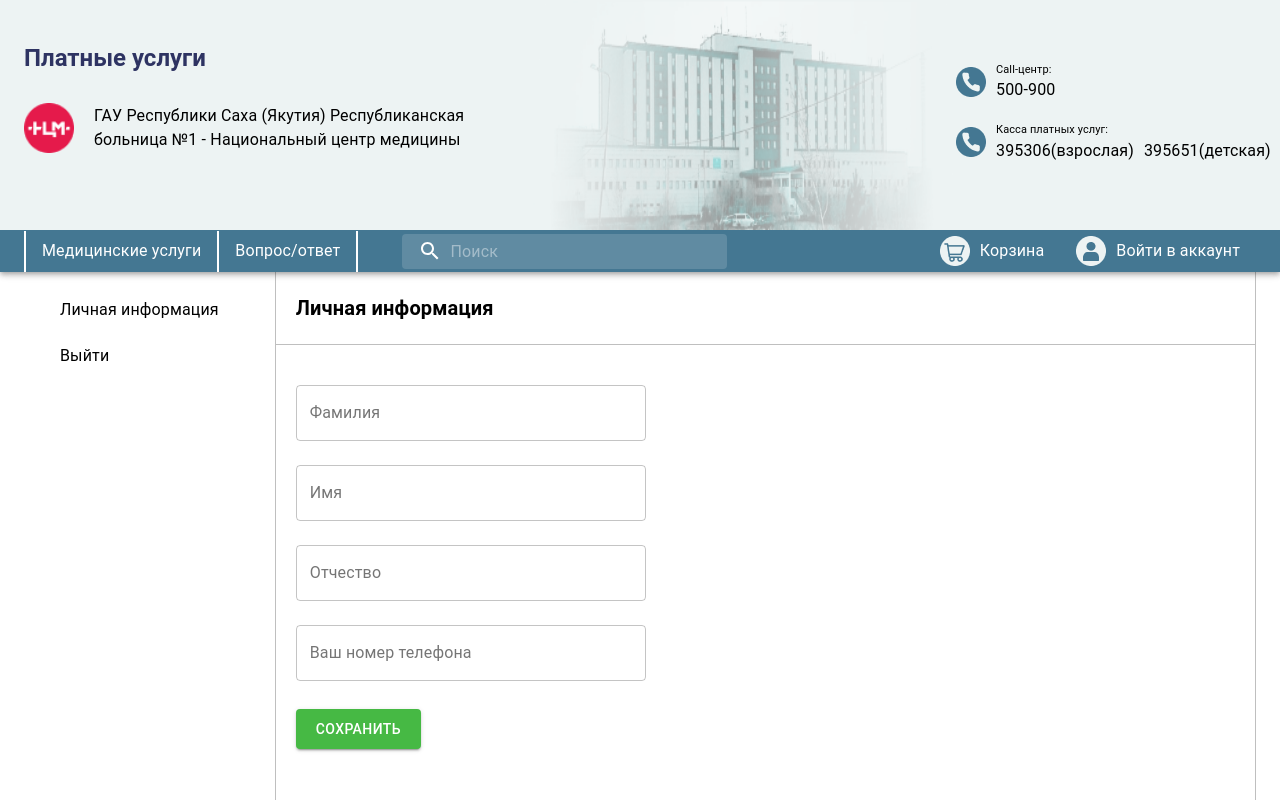
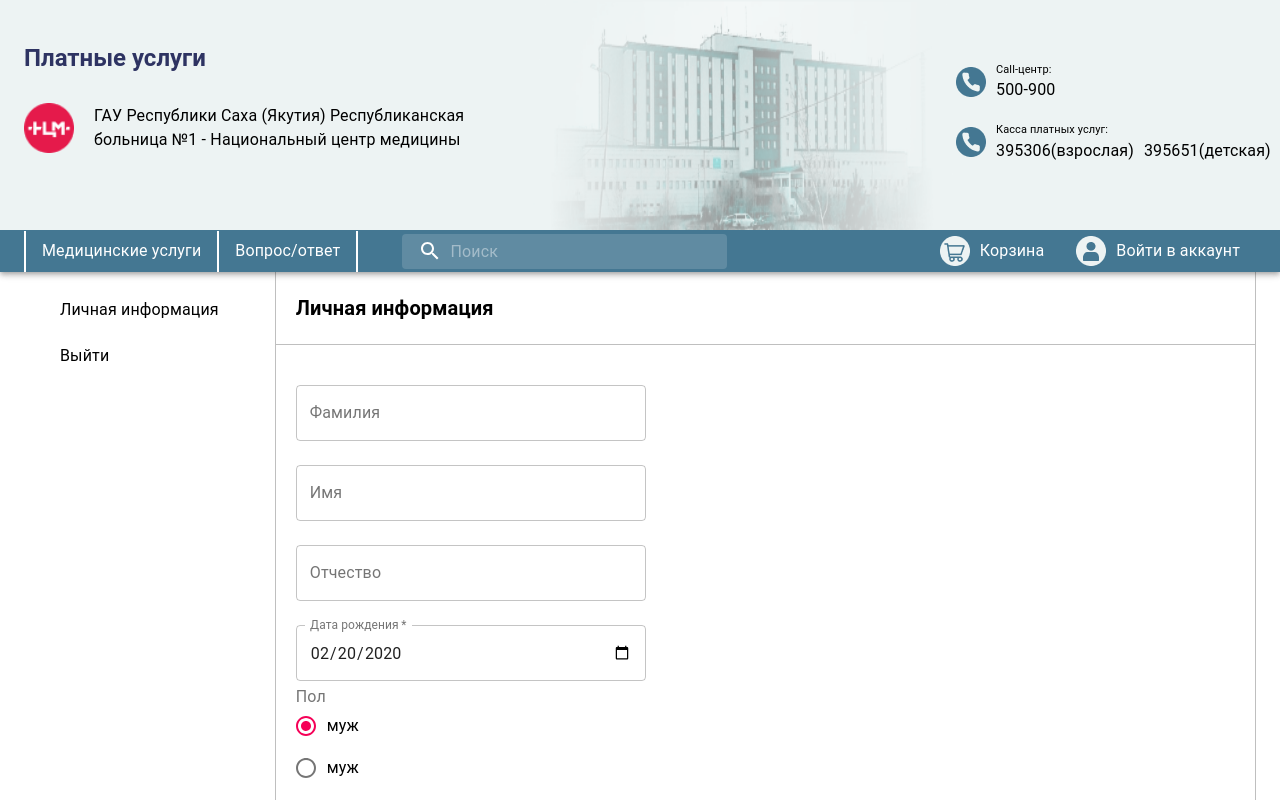
Before and after one commit to mrmainly/payment-systeem, a React (Create React App) app: page /form-profile in a window 1280 px wide. Shown: the top 800 px of the page. Built offline with nearby package versions, Linux system fonts and the light colour scheme; what moment-range would draw is missing.

Commit message:
added select gender in formProfile

```diff
--- a/src/pages/profile/formProfile.js
+++ b/src/pages/profile/formProfile.js
@@ -1,6 +1,6 @@
 import React from 'react'
-import { useForm } from 'react-hook-form'
-import { Box } from '@material-ui/core'
+import { useForm, Controller } from 'react-hook-form'
+import { Box, TextField, RadioGroup, FormControlLabel, Radio, FormControl, FormLabel } from '@material-ui/core'
 import { makeStyles } from '@material-ui/core/styles'
 import { yupResolver } from '@hookform/resolvers/yup'
 import { useHistory } from 'react-router-dom'
@@ -8,7 +8,6 @@ import * as yup from 'yup'
 
 import { Layout, Form, Input, Button } from '../../components'
 import Cookies from 'js-cookie'
-import { RadioButtonUncheckedRounded } from '@material-ui/icons'
 
 const useStyles = makeStyles((theme) => ({
     inputBox: {
@@ -35,9 +34,9 @@ const schema = yup.object().shape({
 const FormProfile = () => {
     const history = useHistory()
     const classes = useStyles()
-    const { register, handleSubmit, formState: { errors } } = useForm({
+    const { register, handleSubmit, formState: { errors }, control } = useForm({
         mode: "onBlur",
-        resolver: yupResolver(schema)
+        resolver: yupResolver(schema),
     })
     const onSubmit = (data) => {
         console.log('asdasd', data)
@@ -49,7 +48,38 @@ const FormProfile = () => {
                     <Input {...register('secondName')} id="secondName" type="text" label="Фамилия" error={!!errors.secondName} helperText={errors?.secondName?.message} />
                     <Input {...register('firstName')} id="firstName" type="text" label="Имя" error={!!errors.firstName} helperText={errors?.firstName?.message} />
                     <Input {...register('patronymic')} id="patronymic" type="text" label="Отчество" error={!!errors.patronymic} helperText={errors?.patronymic?.message} />
-                    <Input {...register('phone')} id="secondName" type="number" label="Ваш номер телефона" />
+                    <TextField id={"outlined-basic"} label={"Дата рождения"} type={"date"} required fullWidth defaultValue={"2020-02-20"} variant={"outlined"}
+                        margin="normal"
+                        {...register('birth_date')}
+                        id="birth_date"
+                        error={!!errors.birth_date}
+                    />
+                    <FormControl component="fieldset">
+                        <FormLabel component="legend">Пол</FormLabel>
+                        <Controller
+                            rules={{ required: true }}
+                            defaultValue="муж"
+                            name="promoting2"
+                            control={control}
+                            render={({ field }) => (
+                                <RadioGroup {...field}>
+                                    <FormControlLabel
+                                        value="муж"
+                                        control={<Radio />}
+                                        label="муж"
+                                    />
+                                    <FormControlLabel
+                                        value="жен"
+                                        control={<Radio />}
+                                        label="муж"
+                                    />
+                                </RadioGroup>
+                            )}
+                        />
+                    </FormControl>
+                    <Input {...register('phone')} id="phone" type="number" label="Ваш номер телефона" />
+
+                    <Input {...register('mail')} id="secondName" type="text" label="Электронная почта" />
                 </Box>
                 <Box style={{ marginTop: 20 }}>
                     <Button>Сохранить</Button>
```
